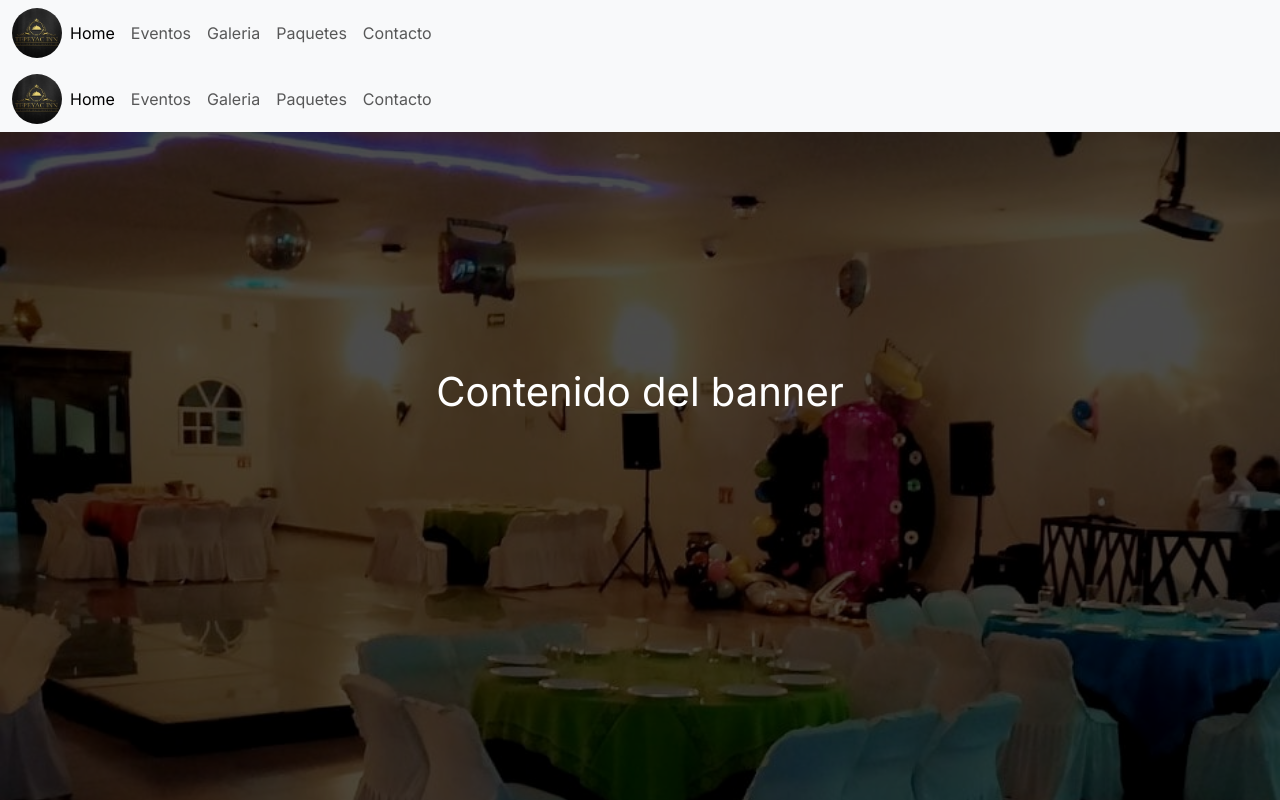
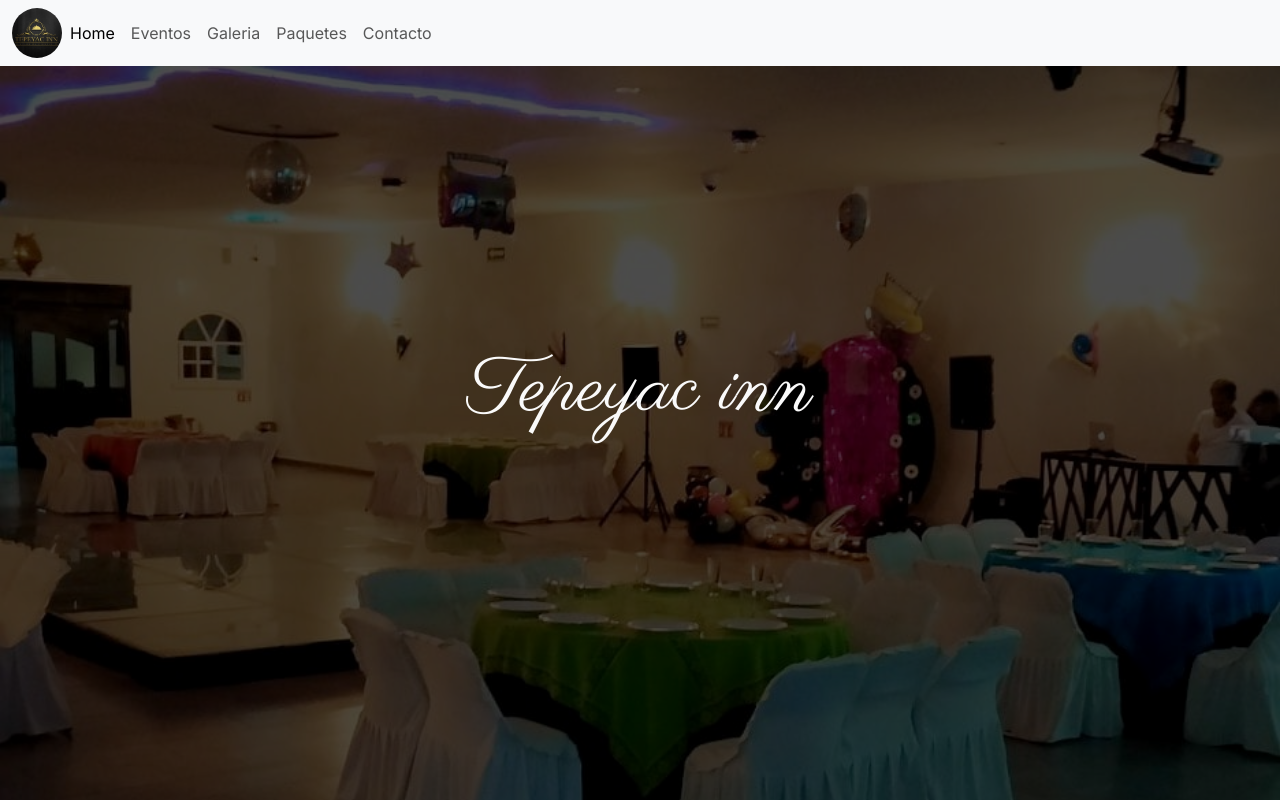
Before and after one commit to VictorVergaraReyes/tepeyac_inn, a Next.js app: page / in a window 1280 px wide. Shown: the top 800 px of the page. Built offline with nearby package versions, Linux system fonts and the light colour scheme.

Commit message:
fuente banner

```diff
--- a/app/eventos/page.module.css
+++ b/app/eventos/page.module.css
@@ -1,5 +1,4 @@
 .main {
     background-color: black;
     color: #fafafa;
-    font-family:Parisienne;
   }
--- a/app/layout.jsx
+++ b/app/layout.jsx
@@ -13,7 +13,6 @@ export default function RootLayout({ children }) {
   return (
     <html lang="es">
       <body className={inter.className}>
-        <Navigation></Navigation>
         {children}
         </body>
     </html>
--- a/app/page.jsx
+++ b/app/page.jsx
@@ -8,7 +8,8 @@ import { Parisienne } from '@next/font/google'
 
 const parisienne=Parisienne({
   weight:['400'],
-  subsets:['latin']
+  subsets:['latin'],
+  display:'swap'
 })
 
 export default function IndexPage(){
@@ -26,15 +27,15 @@ export default function IndexPage(){
            opacity:0.3
            }}>
         </div>
-          <div className="position-absolute top-50 start-50 translate-middle">
-            <p className="text-white fs-1 text-center">Contenido del banner </p>
+          <div className={styles.textoBanner}>
+            <p className={parisienne.className}>Tepeyac inn </p>
           </div>
         </section>
 
         <section className={styles.acerca}>
           <h1 className="text-center">Acerca de nosotros</h1>
           <div className="row align-items-center">
-            <p className={parisienne.className}>
+            <p>
             En Salón Tepeyac inn  tenemos amplia experiencia en nuestro servicio confía en nosotros no te defraudaremos
 Cada evento que organizamos es como si fuera nuestro!
             </p>
--- a/app/page.module.css
+++ b/app/page.module.css
@@ -19,6 +19,16 @@
   margin-right: 10vw;
   margin-top: 10vh;
   margin-bottom: 10vh;
+}
+
+.textoBanner{
+  position: absolute;
+  top: 50%;
+  left: 50%;
+  transform: translate(-50%, -50%);
+  /* font-size: 5rem; */
+  text-align: center;
+  font-size: clamp(2rem,6vw,6rem);
 }
 
 @import url('https://fonts.googleapis.com/css2?family=Caveat+Brush&display=swap');
```
Also changed, not shown: app/eventos/page.jsx (+5 -4 lines), 1 other file (tests, documents, lock files or other folders).
